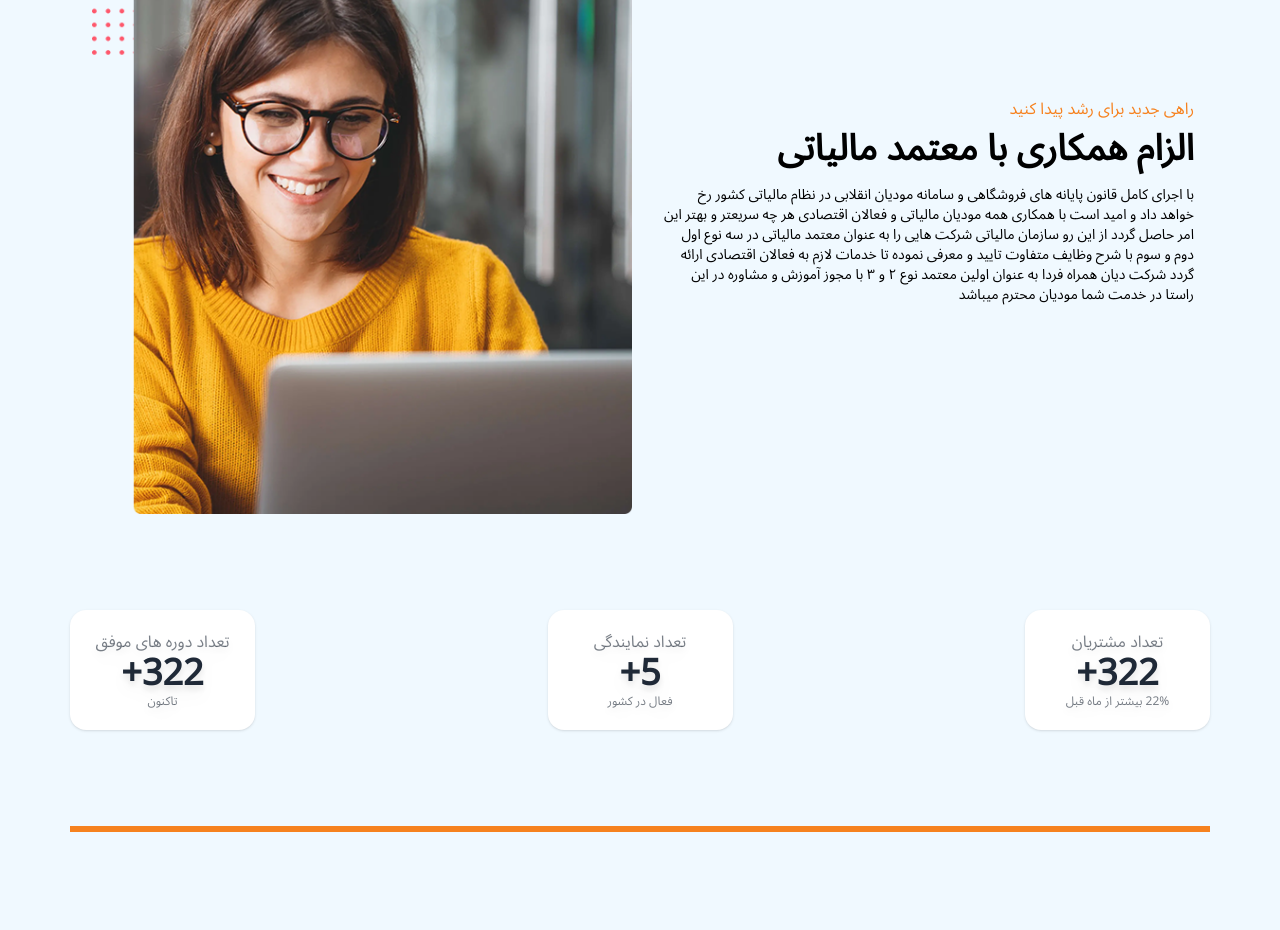
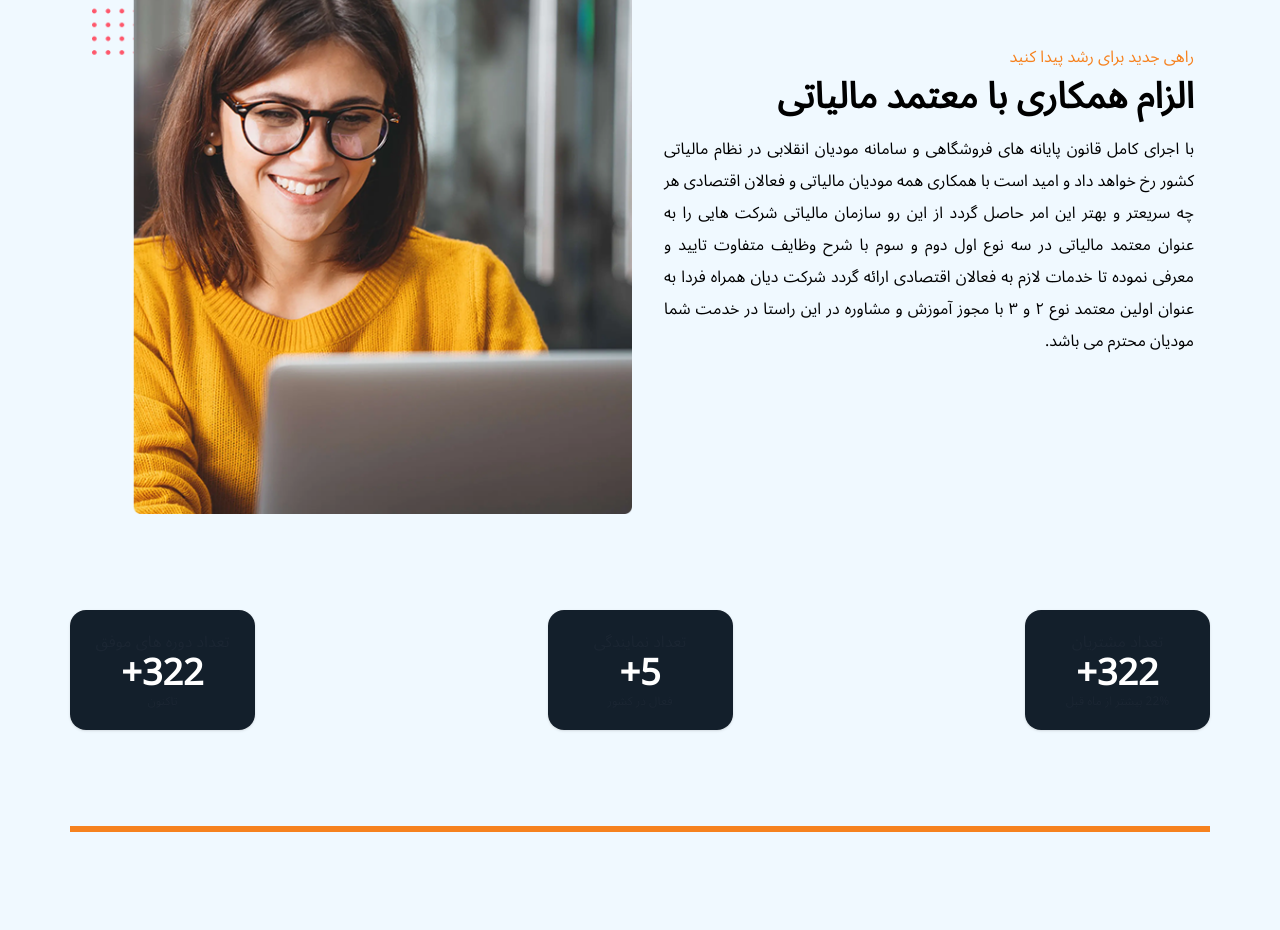
Before and after one commit to Mansour-VN/DianHamrah, a Next.js app: page / in a window 1280 px wide. Shown: the part 2200-3130 px from the top of the page. Built offline with nearby package versions, Linux system fonts and the light colour scheme.

Commit message:
style: lineHeight and change color box number customer

```diff
--- a/public/Constants/dummy.js
+++ b/public/Constants/dummy.js
@@ -109,7 +109,7 @@ export const services = [
 export const HomePage = {
     Requirement: {
         title: "الزام همکاری با معتمد مالیاتی",
-        Description: "با اجرای کامل قانون پایانه های فروشگاهی و سامانه مودیان انقلابی در نظام مالیاتی کشور رخ خواهد داد و امید است با همکاری همه مودیان مالیاتی و فعالان اقتصادی هر چه سریعتر و بهتر این امر حاصل گردد از این رو سازمان مالیاتی شرکت هایی را به عنوان معتمد مالیاتی در سه نوع اول دوم و سوم با شرح وظایف متفاوت تایید و معرفی نموده تا خدمات لازم به فعالان اقتصادی ارائه گردد شرکت دیان همراه فردا به عنوان اولین معتمد نوع ۲ و ۳ با مجوز آموزش و مشاوره در این راستا در خدمت شما مودیان محترم میباشد"
+        Description: "با اجرای کامل قانون پایانه های فروشگاهی و سامانه مودیان انقلابی در نظام مالیاتی کشور رخ خواهد داد و امید است با همکاری همه مودیان مالیاتی و فعالان اقتصادی هر چه سریعتر و بهتر این امر حاصل گردد از این رو سازمان مالیاتی شرکت هایی را به عنوان معتمد مالیاتی در سه نوع اول دوم و سوم با شرح وظایف متفاوت تایید و معرفی نموده تا خدمات لازم به فعالان اقتصادی ارائه گردد شرکت دیان همراه فردا به عنوان اولین معتمد نوع ۲ و ۳ با مجوز آموزش و مشاوره در این راستا در خدمت شما مودیان محترم می باشد."
     },
 
 };
--- a/src/pages/HomePage/requirement.tsx
+++ b/src/pages/HomePage/requirement.tsx
@@ -33,7 +33,7 @@ const Section3 = () => {
                         <h2 className="text-4xl text-black font-semibold  mt-2 px-4">
                             {HomePage.Requirement.title}
                         </h2>
-                        <p className="text-sm text-black mt-4 px-4">
+                        <p className="text-l text-justify text-black mt-4 px-4 leading-loose">
                             {HomePage.Requirement.Description}
                         </p>
                     </div>
@@ -43,21 +43,21 @@ const Section3 = () => {
                 <div className="flex md:flex-row flex-wrap justify-between gap-4 flex-col items-center">
 
                     <div className="stats shadow w-[185px] h-[120px] overflow-hidden">
-                        <div className="stat flex flex-col items-center justify-center drop-shadow-lg">
+                        <div className="stat flex flex-col items-center justify-center drop-shadow-lg bg-bg6 text-white">
                             <div className="stat-title">تعداد مشتریان</div>
                             <div className="stat-value">{`${customers}+`}</div>
                             <div className="stat-desc">22% بیشتر از ماه قبل</div>
                         </div>
                     </div>
-                    <div className="stats shadow w-[185px] h-[120px] overflow-hidden ">
-                        <div className="stat flex flex-col items-center justify-center drop-shadow-lg">
+                    <div className="stats shadow w-[185px] h-[120px] overflow-hidden">
+                        <div className="stat flex flex-col items-center justify-center drop-shadow-lg  bg-bg6 text-white">
                             <div className="stat-title text-ellipsis ">تعداد نمایندگی</div>
                             <div className="stat-value">{`${agent}+`}</div>
                             <div className="stat-desc">فعال در کشور</div>
                         </div>
                     </div>
                     <div className="stats shadow w-[185px] h-[120px] overflow-hidden ">
-                        <div className="stat flex flex-col items-center justify-center drop-shadow-lg">
+                        <div className="stat flex flex-col items-center justify-center drop-shadow-lg  bg-bg6 text-white">
                             <div className="stat-title text-ellipsis ">تعداد دوره های موفق</div>
                             <div className="stat-value">{`${courses}+`}</div>
                             <div className="stat-desc">تاکنون</div>
```
